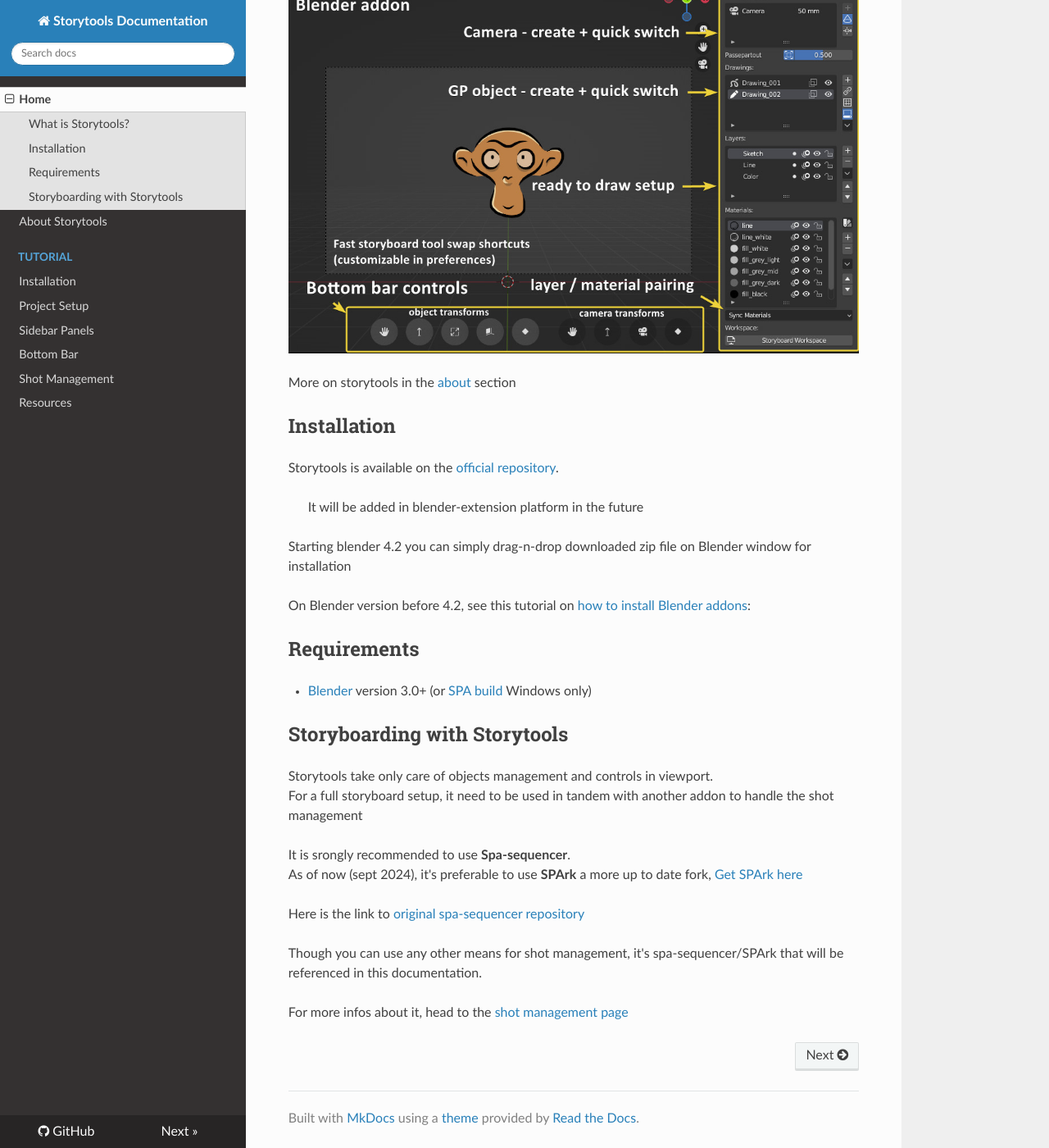
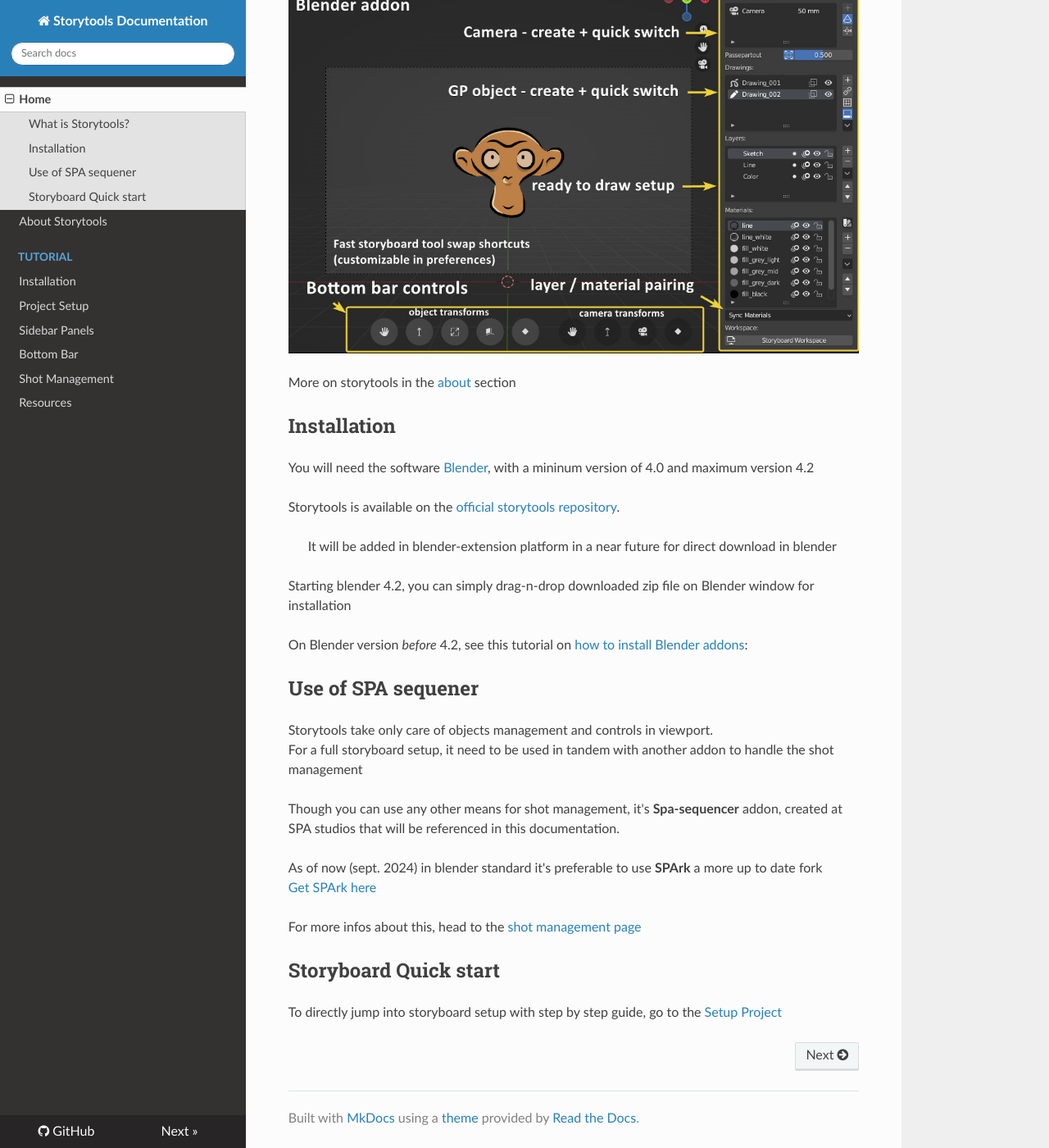
Before and after one commit to Pullusb/storytools-docs, an MkDocs documentation site: the page built from docs/index.md, in a window 1280 px wide and 1400 px high, scrolled down 444 px. Shown: the whole window at 82% size. Built offline with MkDocs 1.6.1, drawn with Linux system fonts in a browser that asks for light colours; nearby versions of some CDN libraries.

Commit message:
setup project with screenshots

```diff
--- a/docs/index.md
+++ b/docs/index.md
@@ -14,33 +14,38 @@ Main features:
 
 More on storytools in the [about](about-storytools.md) section
 
+
 ## Installation
 
-Storytools is available on the [official repository](https://github.com/Pullusb/storytools).
+You will need the software [Blender](https://www.blender.org/), with a mininum version of 4.0 and maximum version 4.2
+<!-- (or [SPA build](https://the-spa-studios.github.io/blender-spa-userdoc/) Windows only) -->
 
-> It will be added in blender-extension platform in the future
+
+Storytools is available on the [official storytools repository](https://github.com/Pullusb/storytools).
+
+> It will be added in blender-extension platform in a near future for direct download in blender
 
 <!-- Storytools can be installed in Blender directly within using the extension platform. -->
 
-Starting blender 4.2 you can simply drag-n-drop downloaded zip file on Blender window for installation
+Starting blender 4.2, you can simply drag-n-drop downloaded zip file on Blender window for installation
 
-On Blender version before 4.2, see this tutorial on [how to install Blender addons](https://github.com/Pullusb/How_to_install_Blender_addons):
-
-## Requirements
-
-- [Blender](https://www.blender.org/) version 3.0+ (or [SPA build](https://the-spa-studios.github.io/blender-spa-userdoc/) Windows only)
+On Blender version _before_ 4.2, see this tutorial on [how to install Blender addons](https://github.com/Pullusb/How_to_install_Blender_addons):
 
 
-## Storyboarding with Storytools
+## Use of SPA sequener
 
 Storytools take only care of objects management and controls in viewport.
 For a full storyboard setup, it need to be used in tandem with another addon to handle the shot management
 
-It is srongly recommended to use **Spa-sequencer**.
-As of now (sept 2024), it's preferable to use **SPArk** a more up to date fork, [Get SPArk here](https://github.com/NickTiny/SPArk-sequencer-addon)
+Though you can use any other means for shot management, it's  **Spa-sequencer** addon, created at SPA studios that will be referenced in this documentation.
 
-Here is the link to [original spa-sequencer repository](https://github.com/The-SPA-Studios/sequencer-addon)
+As of now (sept. 2024) in blender standard it's preferable to use **SPArk** a more up to date fork
+[Get SPArk here](https://github.com/NickTiny/SPArk-sequencer-addon)
+<!-- Here is the link to [original spa-sequencer repository](https://github.com/The-SPA-Studios/sequencer-addon) -->
 
-Though you can use any other means for shot management, it's spa-sequencer/SPArk that will be referenced in this documentation.
+For more infos about this, head to the [shot management page](tutorial/shot-management.md)
 
-For more infos about it, head to the [shot management page](tutorial/shot-management.md)
+
+## Storyboard Quick start
+
+To directly jump into storyboard setup with step by step guide, go to the [Setup Project](tutorial/setup-project.md)
```
Also changed, not shown: docs/tutorial/resources.md (+2 -1 lines), docs/tutorial/setup-project.md (+76 -9 lines), docs/tutorial/shot-management.md (+4 -5 lines), docs/images/setup/blender_install_from_disk.png (added), docs/images/setup/seq_add_shots.png (added), docs/images/setup/seq_create_scenes.png (added), docs/images/setup/seq_dual_win_desc.png (added), docs/images/setup/seq_dual_window.png (added).
